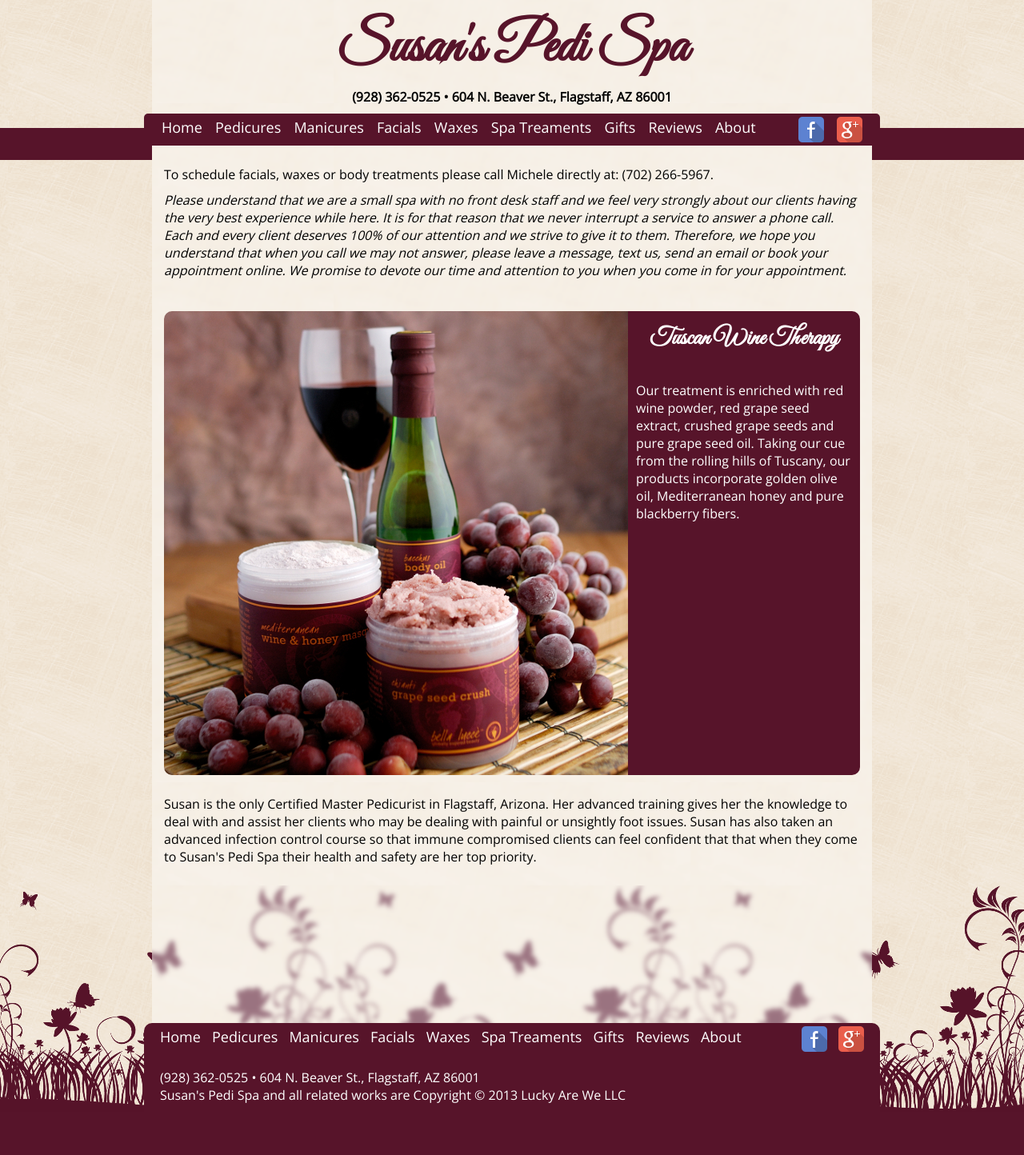
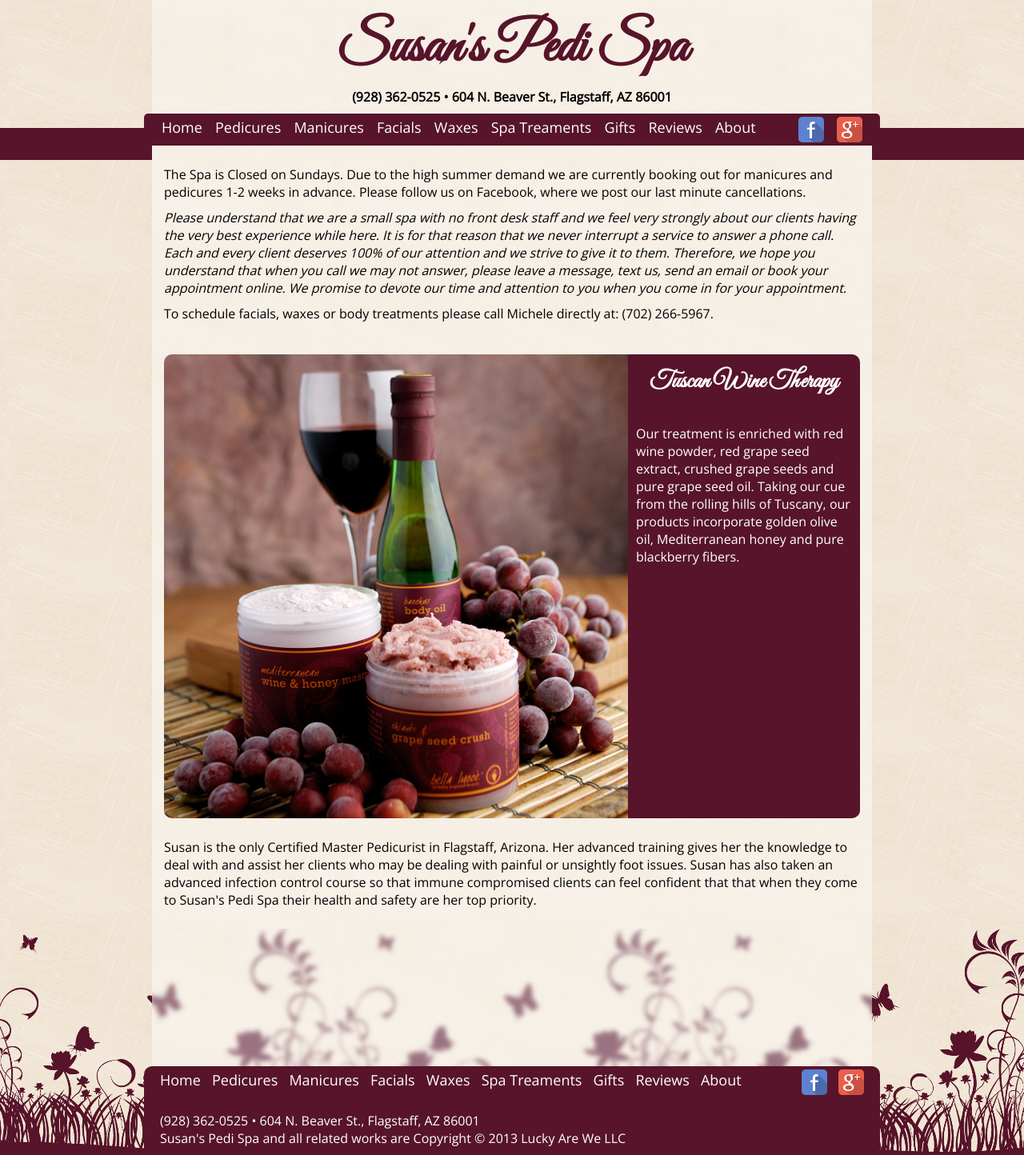
Before and after one commit to susanspedispa/susanspedispa.github.io, a Jekyll site: the page built from index.html, in a window 1280 px wide. Shown: the whole page at 80% size. Built offline with Jekyll 4.4.1, drawn with Linux system fonts in a browser that asks for light colours; before the commit the page ends 1390 px from its top, so only the background shows below that.

Commit message:
Update intro.html

```diff
--- a/_includes/intro.html
+++ b/_includes/intro.html
@@ -1,2 +1,3 @@
+<p>The Spa is Closed on Sundays. Due to the high summer demand we are currently booking out for manicures and pedicures 1-2 weeks in advance. Please follow us on Facebook, where we post our last minute cancellations.<p></p></p>
+<p><i>Please understand that we are a small spa with no front desk staff and we feel very strongly about our clients having the very best experience while here. It is for that reason that we never interrupt a service to answer a phone call. Each and every client deserves 100% of our attention and we strive to give it to them. Therefore, we hope you understand that when you call we may not answer, please leave a message, text us, send an email or book your appointment online. We promise to devote our time and attention to you when you come in for your appointment. </i></p>
 <p>To schedule facials, waxes or body treatments please call Michele directly at: (702) 266-5967.</p>
-<p><i>Please understand that we are a small spa with no front desk staff and we feel very strongly about our clients having the very best experience while here. It is for that reason that we never interrupt a service to answer a phone call. Each and every client deserves 100% of our attention and we strive to give it to them. Therefore, we hope you understand that when you call we may not answer, please leave a message, text us, send an email or book your appointment online. We promise to devote our time and attention to you when you come in for your appointment. </i></p>
```
